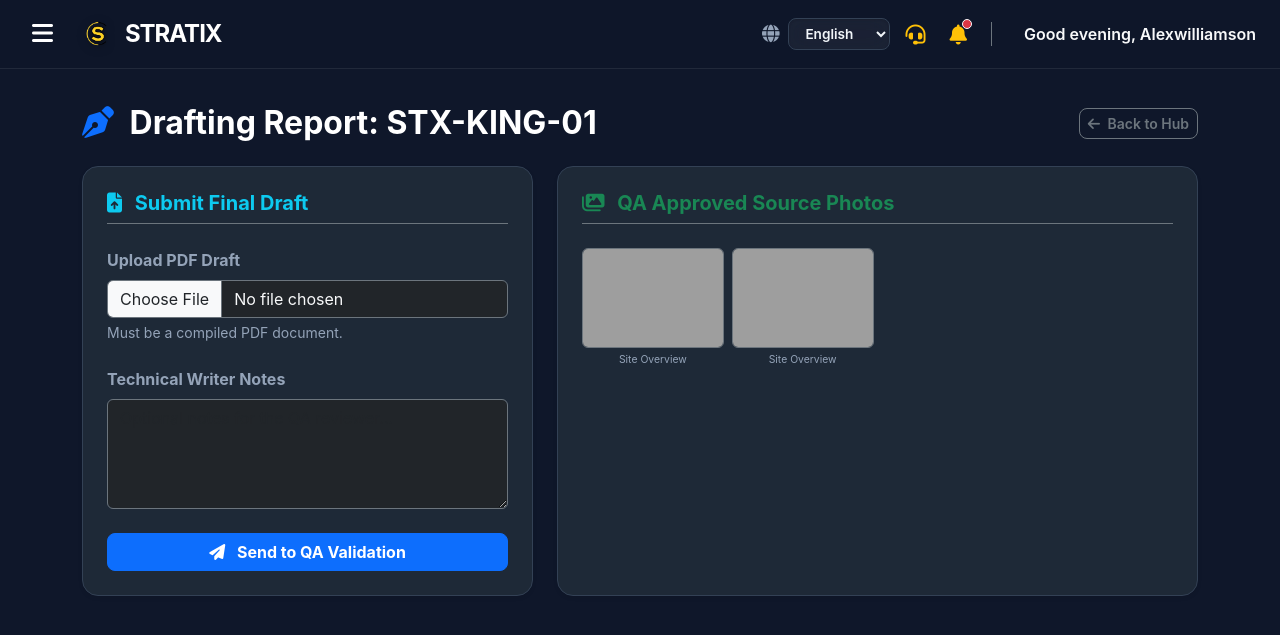
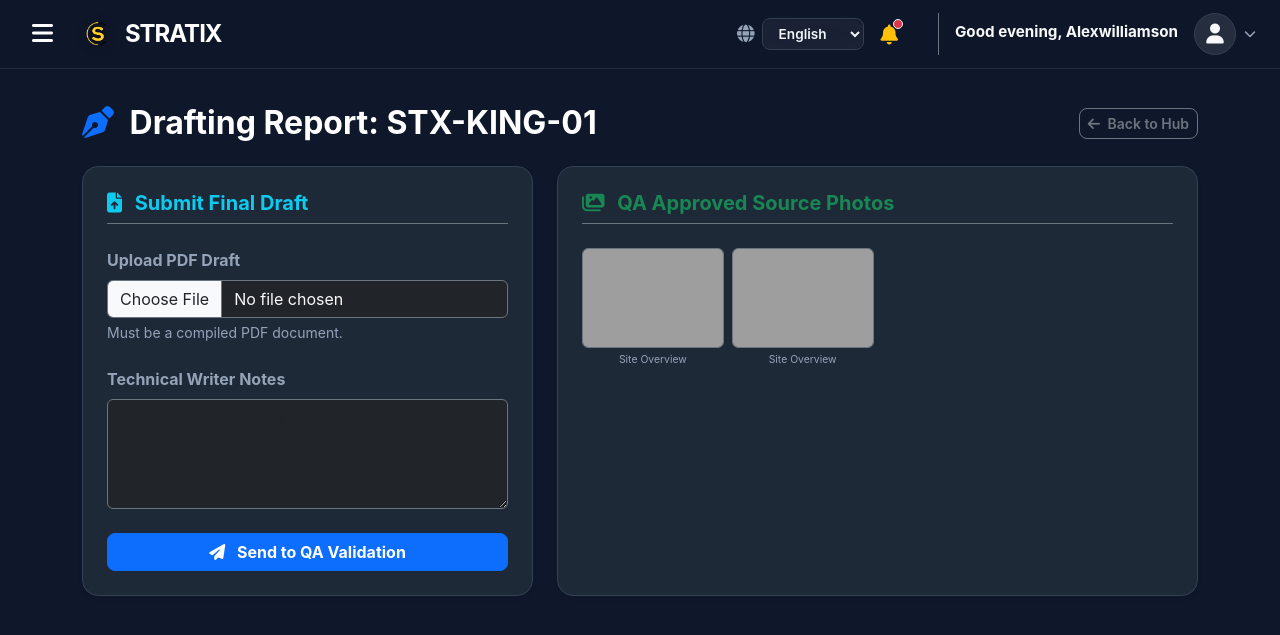
Before and after one commit to DoomedPK/stratix-dashboard2, a Django app: page /tech-writer/draft/1/ in a window 1280 px wide. Shown: the top 635 px of the page. Run offline with Django 5.2, Linux system fonts and the light colour scheme; a user stored in the database is signed in; data comes from the database, SQL or seed files in the repository; some libraries are stand-ins or nearby versions; grey boxes are pictures that could not be loaded.

Commit message:
Update base.html

```diff
--- a/stratix-dashboard/templates/base.html
+++ b/stratix-dashboard/templates/base.html
@@ -8,6 +8,7 @@
 
     <link rel="manifest" href="{% url 'manifest' %}">
     <meta name="theme-color" content="#0f172a">
+
     <link rel="apple-touch-icon" href="{% static 'images/stratix-logo.png' %}">
     <link rel="icon" type="image/png" href="{% static 'images/stratix-logo.png' %}">
 
@@ -20,7 +21,7 @@
     <link rel="stylesheet" href="https://cdn.jsdelivr.net/npm/@fancyapps/ui@5.0/dist/fancybox/fancybox.css" />
 
     <style>
-        /* 🚀 APPLE SYSTEM FONT & SMOOTH FADE-IN */
+        /* APPLE SYSTEM FONT & SMOOTH FADE-IN */
         body {
             background-color: #0f172a;
             color: #f1f5f9;
@@ -36,7 +37,7 @@
             to { opacity: 1; transform: translateY(0); }
         }
 
-        /* 🚀 MAC OS CUSTOM SCROLLBARS */
+        /* MAC OS CUSTOM SCROLLBARS */
         ::-webkit-scrollbar {
             width: 8px;
             height: 8px;
@@ -60,7 +61,7 @@
             border-bottom: 1px solid rgba(255, 255, 255, 0.08);
         }
 
-        /* 🚀 FLUID CARD LIFT EFFECTS (Apple Depth) */
+        /* FLUID CARD LIFT EFFECTS (Apple Depth) */
         .card {
             background-color: #1e2937;
             border: 1px solid #334155;
@@ -166,12 +167,6 @@
                     <div id="google_translate_element" style="display:none;"></div>
                 </div>
 
-                 <div class="me-4 mt-1">
-                    <a href="{% url 'support_page' %}" class="text-warning text-decoration-none" title="Stratix Support" style="transition: transform 0.2s;">
-                        <i class="fas fa-headset fs-5"></i>
-                    </a>
-                 </div>
-
                  <div class="dropdown me-4">
                     <button class="btn btn-dark position-relative border-0 bg-transparent p-0 mt-1" type="button" data-bs-toggle="dropdown" aria-expanded="false" id="bellIconBtn">
                         <i class="fas fa-bell fs-5 text-warning"></i>
@@ -198,9 +193,29 @@
                     </ul>
                 </div>
 
-                 <div class="text-light fw-semibold border-start border-secondary ps-4">
-                     <i class="fas fa-hand-wave text-warning me-1"></i> <span id="dynamic-greeting">Hello</span>, {{ user.first_name|default:user.username|title }}
-                 </div>
+                <div class="dropdown ms-3 ps-3 border-start border-secondary d-flex align-items-center">
+                    <button class="btn btn-transparent p-0 border-0 d-flex align-items-center" type="button" data-bs-toggle="dropdown" aria-expanded="false" style="outline:none; box-shadow:none;">
+                        <div class="text-end d-none d-sm-block me-3 lh-1">
+                            <div class="text-light fw-bold" style="font-size: 0.95rem;"><span id="dynamic-greeting">Hello</span>, {{ user.first_name|default:user.username|title }}</div>
+                            <div class="text-warning text-uppercase mt-1" style="font-size: 0.70rem; font-weight: 800; letter-spacing: 0.5px;">{{ user.profile.get_role_display }}</div>
+                        </div>
+                        <div class="bg-secondary bg-opacity-25 rounded-circle d-flex justify-content-center align-items-center" style="width: 42px; height: 42px; border: 1px solid #334155;">
+                            <i class="fas fa-user fs-5 text-light"></i>
+                        </div>
+                        <i class="fas fa-chevron-down ms-2 text-muted" style="font-size: 0.75rem;"></i>
+                    </button>
+                    <ul class="dropdown-menu dropdown-menu-end dropdown-menu-dark shadow-lg mt-3" style="width: 240px; border: 1px solid #334155; border-radius: 12px; background-color: rgba(30,41,55,0.95); backdrop-filter: blur(16px);">
+                        <li><div class="dropdown-item-text pb-3 border-bottom border-secondary border-opacity-25">
+                            <div class="fw-bold text-white fs-6">{{ user.first_name|default:user.username|title }} {{ user.last_name }}</div>
+                            <div class="text-muted small">{{ user.email|default:"No email attached" }}</div>
+                        </div></li>
+                        <li><a class="dropdown-item py-2 mt-2 text-white" href="{% url 'dashboard_home' %}"><i class="fas fa-chart-line me-2 text-info"></i> Dashboard</a></li>
+                        <li><a class="dropdown-item py-2 text-white" href="{% url 'support_page' %}"><i class="fas fa-headset me-2 text-warning"></i> Stratix Support</a></li>
+                        <li><hr class="dropdown-divider border-secondary border-opacity-50"></li>
+                        <li><a class="dropdown-item py-2 text-danger fw-bold" href="{% url 'logout' %}"><i class="fas fa-sign-out-alt me-2"></i> Secure Logout</a></li>
+                    </ul>
+                </div>
+
             </div>
         </div>
     </nav>
@@ -257,7 +272,7 @@
                 <li class="nav-item mt-3 border-top border-secondary pt-3"><a class="nav-link text-danger py-2 px-3" href="{% url 'admin:index' %}"><i class="fas fa-user-shield me-3"></i> Admin Panel</a></li>
                 {% endif %}
             </ul>
-            <a href="{% url 'logout' %}" class="btn btn-danger mt-auto py-2 fw-semibold"><i class="fas fa-sign-out-alt me-2"></i> Logout</a>
+            <a href="{% url 'logout' %}" class="btn btn-danger mt-auto flex-shrink-0 py-2 fw-semibold rounded-3"><i class="fas fa-sign-out-alt me-2"></i> Logout</a>
         </div>
     </div>
 
@@ -284,7 +299,7 @@
     <script type="text/javascript" src="//translate.google.com/translate_a/element.js?cb=googleTranslateElementInit"></script>
     <script>
         $(document).ready(function() {
-            // 🚀 DYNAMIC TIME GREETING SCRIPT
+            // DYNAMIC TIME GREETING SCRIPT
             function updateGreeting() {
                 var hour = new Date().getHours();
                 var greetingText = "Hello";
```
